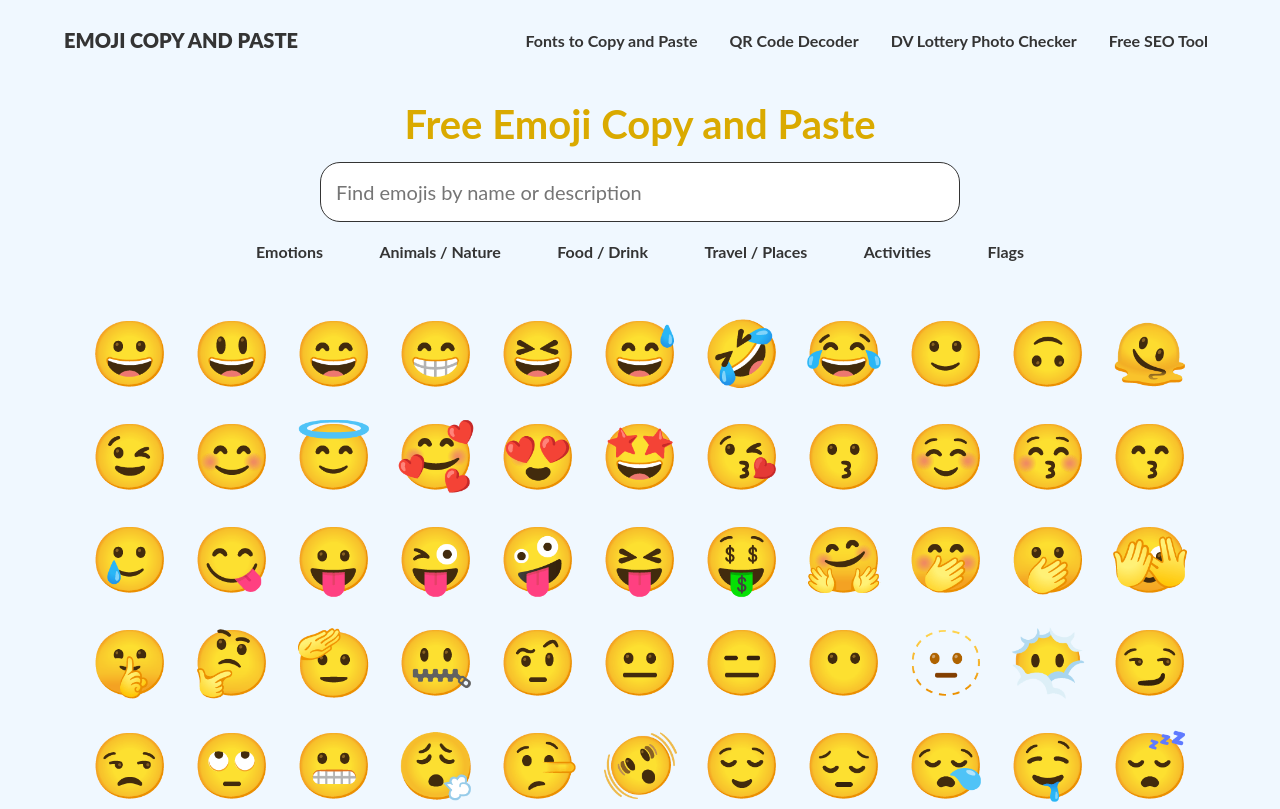
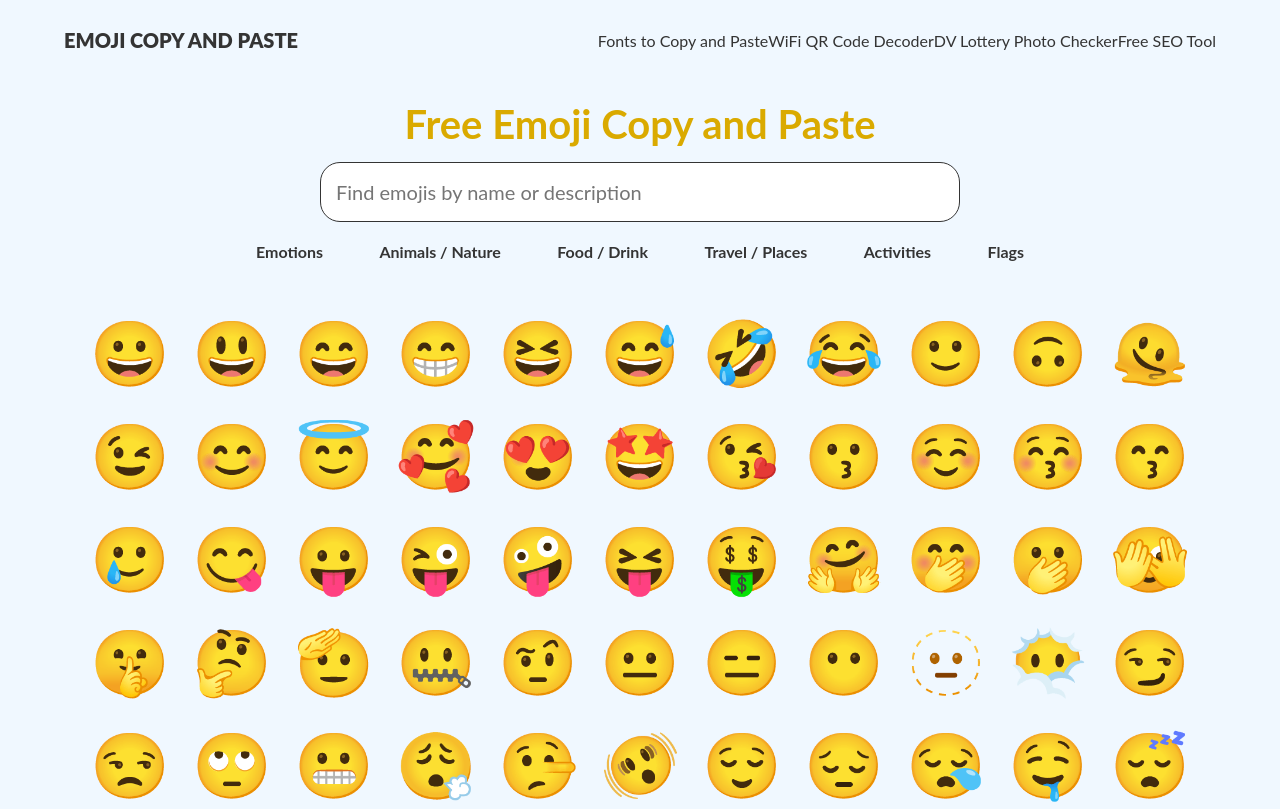
Before and after one commit to mrsanjayrajshah/Emoji-Copy-Paste, a plain HTML site: page index.html in a window 1280 px wide. Shown: the top 809 px of the page. Drawn offline with Linux system fonts and the light colour scheme.

Commit message:
Navbar Optimization

```diff
--- a/index.html
+++ b/index.html
@@ -123,13 +123,12 @@
       <div class="nav__container">
           <div id="title"><a href="/">EMOJI COPY AND PASTE</a></div>
 
-          <ul id="nav__link--list" class="nav__links">
-              <li><a title="Fonts to Copy and Paste" class="nav__link nav__link" itemprop="url" href="https://fontstocopyandpaste.com" target="_blank">Fonts to Copy and Paste</a></li>
-              <li><a title="QR Code Decoder" class="nav__link nav__link" itemprop="url" href="https://wifiqrcodedecoder.com/" target="_blank">QR Code Decoder</a></li>
-              <li><a title="DV Lottery Photo Checker" class="nav__link nav__link--hide" itemprop="url" href="https://dvlotteryphotochecker.com/" target="_blank">DV Lottery Photo Checker</a></li>
-              <!-- <li><a title="Magic Write" class="nav__link nav__link--hide" itemprop="url" href="https://magicwritingpro.com/" target="_blank">Magic Write</a></li> -->
-              <li><a title="Free SEO Tool" class="nav__link nav__link--hide" itemprop="url" href="https://pi-seotools.com/" target="_blank">Free SEO Tool</a></li>
-          </ul>
+          <ul>
+            <li><a title="Fonts to Copy and Paste" href="https://fontstocopyandpaste.com/" target="_blank">Fonts to Copy and Paste</a></li>
+            <li><a title="QR Code Decoder" href="https://wifiqrcodedecoder.com/" target="_blank">WiFi QR Code Decoder</a></li>
+            <li><a title="DV Lottery Photo Checker" href="https://dvlotteryphotochecker.com/" target="_blank">DV Lottery Photo Checker</a></li>
+            <li><a title="Free SEO Tool" href="https://pi-seotools.com/" target="_blank">Free SEO Tool</a></li>
+        </ul>
           <div class="hamburger-menu" onclick="toggleMenu()">
               <div class="line"></div>
               <div class="line"></div>
```
Also changed, not shown: about-us.html (+5 -5 lines), contact-us.html (+6 -6 lines), privacy-policy.html (+6 -6 lines), terms-and-conditions.html (+6 -6 lines).
